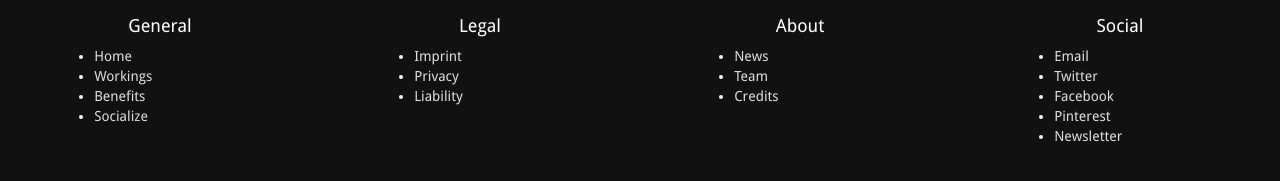
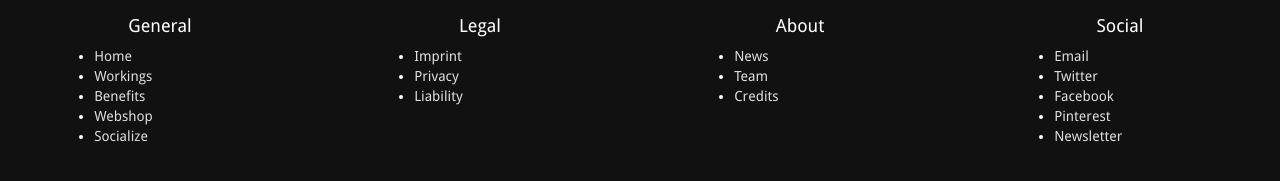
Before and after one commit to bodokaiser/hangload.com, a Jekyll site: the page built from index.html, in a window 1280 px wide and 900 px high, scrolled down 3905 px. Shown: the part 704-885 px from the top of the window. Built offline with Jekyll 4.4.1, drawn with Linux system fonts in a browser that asks for light colours; nearby versions of some CDN libraries; library files that are not in the unit come from our copies; Markdown is read by kramdown in place of the engine named in the settings.

Commit message:
Update footer.html

```diff
--- a/_includes/footer.html
+++ b/_includes/footer.html
@@ -9,6 +9,7 @@
           <li><a href="/#home">Home</a></li>
           <li><a href="/#workings">Workings</a></li>
           <li><a href="/#benefits">Benefits</a></li>
+          <li><a href="/webshop">Webshop</a></li>
           <li><a href="/#socialize">Socialize</a></li>
         </ul>
       </div>
```
